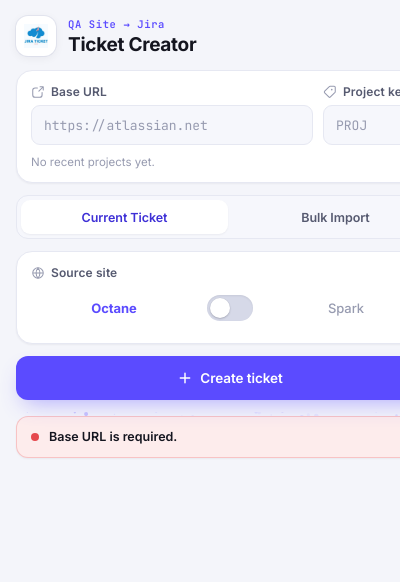
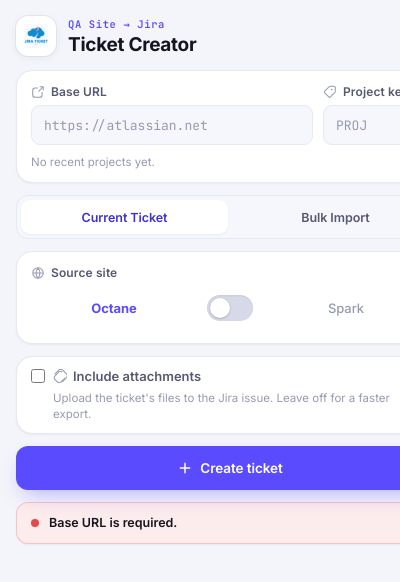
Before and after one commit to dsrinislm/jira-ticket-chrome, a browser extension: page popup.html in a window 400 px wide. Both pictures are taken after a click on the button "Create ticket". Shown: the top 582 px of the page. Drawn offline with Linux system fonts and the light colour scheme.

Commit message:
attachments chekbox

```diff
--- a/components/api.js
+++ b/components/api.js
@@ -229,10 +229,11 @@ async function createJiraIssue(jiraBaseUrl, projectKey, summary, description) {
 }
 
 // Jira decides each attachment's type from the multipart part's Content-Type
-// and the filename's extension. ServiceNow frequently serves BMP files (and
-// other images) with a generic or missing Content-Type, so the blob carries
-// e.g. `application/octet-stream` and Jira drops the .bmp as unknown. When
-// that happens, re-type the blob from the filename's extension.
+// and the filename's extension. QA sites frequently serve attachments (BMP
+// images on ServiceNow, MP4/MOV videos on Octane) with a generic or missing
+// Content-Type, so the blob carries e.g. `application/octet-stream` and Jira
+// drops the file as unknown. When that happens, re-type the blob from the
+// filename's extension.
 const FILE_TYPE_BY_EXT = {
   bmp: "image/bmp",
   jpg: "image/jpeg",
@@ -244,6 +245,27 @@ const FILE_TYPE_BY_EXT = {
   tif: "image/tiff",
   tiff: "image/tiff",
   ico: "image/x-icon",
+  mp4: "video/mp4",
+  m4v: "video/x-m4v",
+  mov: "video/quicktime",
+  avi: "video/x-msvideo",
+  mkv: "video/x-matroska",
+  webm: "video/webm",
+  wmv: "video/x-ms-wmv",
+  flv: "video/x-flv",
+  mp3: "audio/mpeg",
+  wav: "audio/wav",
+  m4a: "audio/mp4",
+  aac: "audio/aac",
+  pdf: "application/pdf",
+  doc: "application/msword",
+  docx: "application/vnd.openxmlformats-officedocument.wordprocessingml.document",
+  xls: "application/vnd.ms-excel",
+  xlsx: "application/vnd.openxmlformats-officedocument.spreadsheetml.sheet",
+  ppt: "application/vnd.ms-powerpoint",
+  pptx: "application/vnd.openxmlformats-officedocument.presentationml.presentation",
+  zip: "application/zip",
+  txt: "text/plain",
 };
 
 async function uploadJiraAttachment(jiraBaseUrl, issueKey, blob, filename) {
--- a/components/scrape.js
+++ b/components/scrape.js
@@ -17,6 +17,16 @@ const SITES = [
       ".document-view-header-entity-name--custom-label input",
     ],
     editorSelector: ".fr-element",
+    // Attachments live behind an "Attachments" tab that lazily renders an
+    // attachments-view once activated. The tab element, the per-file tile,
+    // the download link inside each tile, and the tile's name input.
+    attachmentsTabSelector: '[tab-name="attachments"], [data-aid="mqm-tab-attachments"]',
+    attachmentTileSelector: ".attachment-tile-container",
+    attachmentLinkSelector: "a.download-attachment",
+    attachmentNameSelector: 'input[ng-model="tile.attachment.name"]',
+    // Upload captured attachments without embedding placeholder text in the
+    // description body.
+    embedImages: false,
   },
   {
     name: "Spark",
@@ -75,8 +85,11 @@ async function getCurrentTab() {
 }
 
 // Runs in the tab's own page context — it can only reference built-in APIs
-// plus the `site` object passed as an argument.
-export async function scrapeInPage(site) {
+// plus the `site` object passed as an argument. includeAttachments=false
+// skips the attachment capture entirely, so a no-attachments export doesn't
+// pay for clicking the attachments tab and fetching every file.
+export async function scrapeInPage(site, options = {}) {
+  const includeAttachments = options.includeAttachments !== false;
   const textOf = (el) =>
     el instanceof HTMLInputElement || el instanceof HTMLTextAreaElement
       ? el.value
@@ -188,7 +201,7 @@ export async function scrapeInPage(site) {
   // A container may be an <a> link whose href points at the image, or an
   // element holding <img> tags. Each captured image becomes its own
   // paragraph appended after the description.
-  if (site.attachmentSelector) {
+  if (includeAttachments && site.attachmentSelector) {
     const containers = Array.from(
       document.querySelectorAll(site.attachmentSelector),
     );
@@ -213,6 +226,44 @@ export async function scrapeInPage(site) {
     }
   }
 
+  // Octane keeps attachments behind a lazy "Attachments" tab. The tiles only
+  // render once that tab is activated, so click it, wait for the tiles to
+  // appear, then capture each tile's download link as an attachment.
+  if (includeAttachments && site.attachmentsTabSelector) {
+    const tab = document.querySelector(site.attachmentsTabSelector);
+    if (tab) {
+      const tilesExist = () =>
+        document.querySelector(site.attachmentTileSelector) !== null;
+      if (!tilesExist()) {
+        tab.click();
+        // Poll for the attachments-view to finish rendering the tiles.
+        for (let i = 0; i < 50 && !tilesExist(); i++) {
+          await new Promise((resolve) => setTimeout(resolve, 100));
+        }
+      }
+
+      const containers = Array.from(
+        document.querySelectorAll(site.attachmentTileSelector),
+      );
+      for (const container of containers) {
+        const link = container.querySelector(site.attachmentLinkSelector);
+        if (!link) continue;
+        const href = link.getAttribute("href");
+        if (!href) continue;
+        const url = new URL(href, location.href).href;
+        const nameInput = container.querySelector(site.attachmentNameSelector);
+        const name =
+          (nameInput && nameInput.value.trim()) ||
+          decodeURIComponent(url.split("/").pop() || "") ||
+          null;
+        const placeholder = await captureUrl(url, name);
+        if (placeholder && site.embedImages !== false) {
+          html += `<p>${placeholder}</p>`;
+        }
+      }
+    }
+  }
+
   return {
     title: jiraTitle,
     id,
@@ -227,7 +278,7 @@ export async function scrapeInPage(site) {
 // Runs the site scraper against an arbitrary tab. Used by the single-ticket
 // flow on the current tab and by the bulk flow on detail pages that are
 // opened in background tabs.
-export async function scrapeTab(tabId, siteName) {
+export async function scrapeTab(tabId, siteName, options = {}) {
   const site = getSite(siteName);
 
   if (!site) {
@@ -239,19 +290,19 @@ export async function scrapeTab(tabId, siteName) {
   const results = await chrome.scripting.executeScript({
     target: { tabId, allFrames: true },
     func: scrapeInPage,
-    args: [site],
+    args: [site, options],
   });
 
   return (results.find((r) => r.result?.title) || results[0])?.result;
 }
 
-async function getPageData(siteName) {
+async function getPageData(siteName, options = {}) {
   if (!getSite(siteName)) {
     throw new Error("Select a source site (Octane or Spark).");
   }
 
   const currentTab = await getCurrentTab();
-  return scrapeTab(currentTab.id, siteName);
+  return scrapeTab(currentTab.id, siteName, options);
 }
 
 // --- Octane listing page ------------------------------------------------------
--- a/components/storage.js
+++ b/components/storage.js
@@ -3,6 +3,8 @@ import {
   projectKeyInput,
   setSourceSite,
   getSourceSite,
+  setIncludeAttachments,
+  getIncludeAttachments,
   projectTagsContainer,
   escapeHtml,
 } from "./ui.js";
@@ -11,11 +13,14 @@ import {
 // get() calls (settings + project history) racing independently.
 export function loadInitialState() {
   chrome.storage.local.get(
-    ["jiraBaseUrl", "projectKey", "sourceSite", "projectHistory"],
+    ["jiraBaseUrl", "projectKey", "sourceSite", "includeAttachments", "projectHistory"],
     (data) => {
       if (data.jiraBaseUrl) jiraBaseUrlInput.value = data.jiraBaseUrl;
       if (data.projectKey) projectKeyInput.value = data.projectKey;
       if (data.sourceSite) setSourceSite(data.sourceSite);
+      if (typeof data.includeAttachments === "boolean") {
+        setIncludeAttachments(data.includeAttachments);
+      }
       // Don't validate/show errors here — the user hasn't touched the
       // field yet, so this only takes effect after blur.
 
@@ -29,6 +34,7 @@ export function saveSettings() {
     jiraBaseUrl: jiraBaseUrlInput.value.trim(),
     projectKey: projectKeyInput.value.trim(),
     sourceSite: getSourceSite(),
+    includeAttachments: getIncludeAttachments(),
   });
 }
 
--- a/components/ui.js
+++ b/components/ui.js
@@ -17,6 +17,15 @@ export const createTicketBtn = el("createTicket");
 export const sourceSiteSwitch = el("sourceSiteSwitch");
 export const sourceSiteInput = el("sourceSiteInput");
 export const sourceSiteLabels = document.querySelectorAll(".site-toggle-label");
+export const includeAttachmentsInput = el("includeAttachments");
+
+export function getIncludeAttachments() {
+  return includeAttachmentsInput.checked;
+}
+
+export function setIncludeAttachments(checked) {
+  includeAttachmentsInput.checked = Boolean(checked);
+}
 
 export function getSourceSite() {
   return sourceSiteInput.checked ? "Spark" : "Octane";
@@ -112,6 +121,7 @@ export function setBusy(isBusy) {
   createTicketBtn.dataset.loading = isBusy ? "true" : "false";
   jiraBaseUrlInput.disabled = isBusy;
   projectKeyInput.disabled = isBusy;
+  includeAttachmentsInput.disabled = isBusy;
 }
 
 // When every row in the uploaded file has been created or already existed,
--- a/popup.css
+++ b/popup.css
@@ -871,6 +871,41 @@ button:disabled {
   margin-bottom: 12px;
 }
 
+.field-block-attachments {
+  padding-top: 11px;
+  padding-bottom: 11px;
+}
+
+.attach-toggle {
+  display: flex;
+  align-items: center;
+  gap: 8px;
+  cursor: pointer;
+}
+
+.attach-toggle input[type="checkbox"] {
+  width: 14px;
+  height: 14px;
+  accent-color: var(--accent);
+  cursor: pointer;
+}
+
+.attach-toggle-label {
+  display: flex;
+  align-items: center;
+  gap: 6px;
+  font-size: 13px;
+  font-weight: 600;
+  color: var(--text-secondary);
+}
+
+.attach-toggle-hint {
+  margin: 6px 0 0 22px;
+  font-size: 11.5px;
+  line-height: 1.4;
+  color: var(--text-muted);
+}
+
 .select-all {
   display: flex;
   align-items: center;
--- a/popup.html
+++ b/popup.html
@@ -69,6 +69,17 @@
         </label>
         <button type="button" class="site-toggle-label" data-site="Spark">Spark</button>
       </div>
+    </section>
+
+    <section class="field-block field-block-attachments">
+      <label class="attach-toggle" for="includeAttachments">
+        <input id="includeAttachments" type="checkbox" />
+        <span class="attach-toggle-label">
+          <svg class="field-icon" viewBox="0 0 24 24" fill="none" aria-hidden="true"><path d="m20.5 15.5-6.5 6.5a4.7 4.7 0 0 1-6.6 0L3.6 18.2a4.7 4.7 0 0 1 0-6.6l6.5-6.5a3.6 3.6 0 0 1 5 0" stroke="currentColor" stroke-width="1.8" stroke-linecap="round"/><path d="m3.5 8.5 6.5-6.5a4.7 4.7 0 0 1 6.6 0l6.4 6.4a4.7 4.7 0 0 1 0 6.6l-6.5 6.5" stroke="currentColor" stroke-width="1.8" stroke-linecap="round"/></svg>
+          Include attachments
+        </span>
+      </label>
+      <p class="attach-toggle-hint">Upload the ticket's files to the Jira issue. Leave off for a faster export.</p>
     </section>
 
     <div class="button-group">
--- a/popup.js
+++ b/popup.js
@@ -38,6 +38,7 @@ import {
   listingImportLabel,
   setActiveListingSite,
   getActiveListingSite,
+  getIncludeAttachments,
   state,
   escapeHtml,
   showLoginButton,
@@ -791,11 +792,16 @@ async function createTicket() {
     const { jiraOrigin, projectKey } = getJiraContext() || {};
     if (!jiraOrigin || !projectKey) return;
 
+    // Only scrape (and later upload) the ticket's attachments when the user
+    // opted in — capturing every file from the attachments tab is the slow
+    // part of an export, so a no-attachments ticket skips it entirely.
+    const includeAttachments = getIncludeAttachments();
+
     setStatus("Reading active QA ticket...", "loading");
 
     let pageData;
     try {
-      pageData = await getPageData(getSourceSite());
+      pageData = await getPageData(getSourceSite(), { includeAttachments });
     } catch {
       pageData = null;
     }
@@ -856,7 +862,7 @@ async function createTicket() {
       // A previous create may have left some attachments behind (e.g. a
       // transient 401 on one upload). Retrying should only upload what's
       // actually missing — never re-upload what's already on the issue.
-      if (pageData.images?.length) {
+      if (includeAttachments && pageData.images?.length) {
         setStatus(
           `Uploading missing attachments for ${existing.issue.key}...`,
           "loading",
@@ -908,7 +914,7 @@ async function createTicket() {
     );
 
     let attachReport = { failed: 0 };
-    if (pageData.images?.length) {
+    if (includeAttachments && pageData.images?.length) {
       attachReport = await attachImagesToIssue(
         jiraOrigin,
         issue.key,
```
